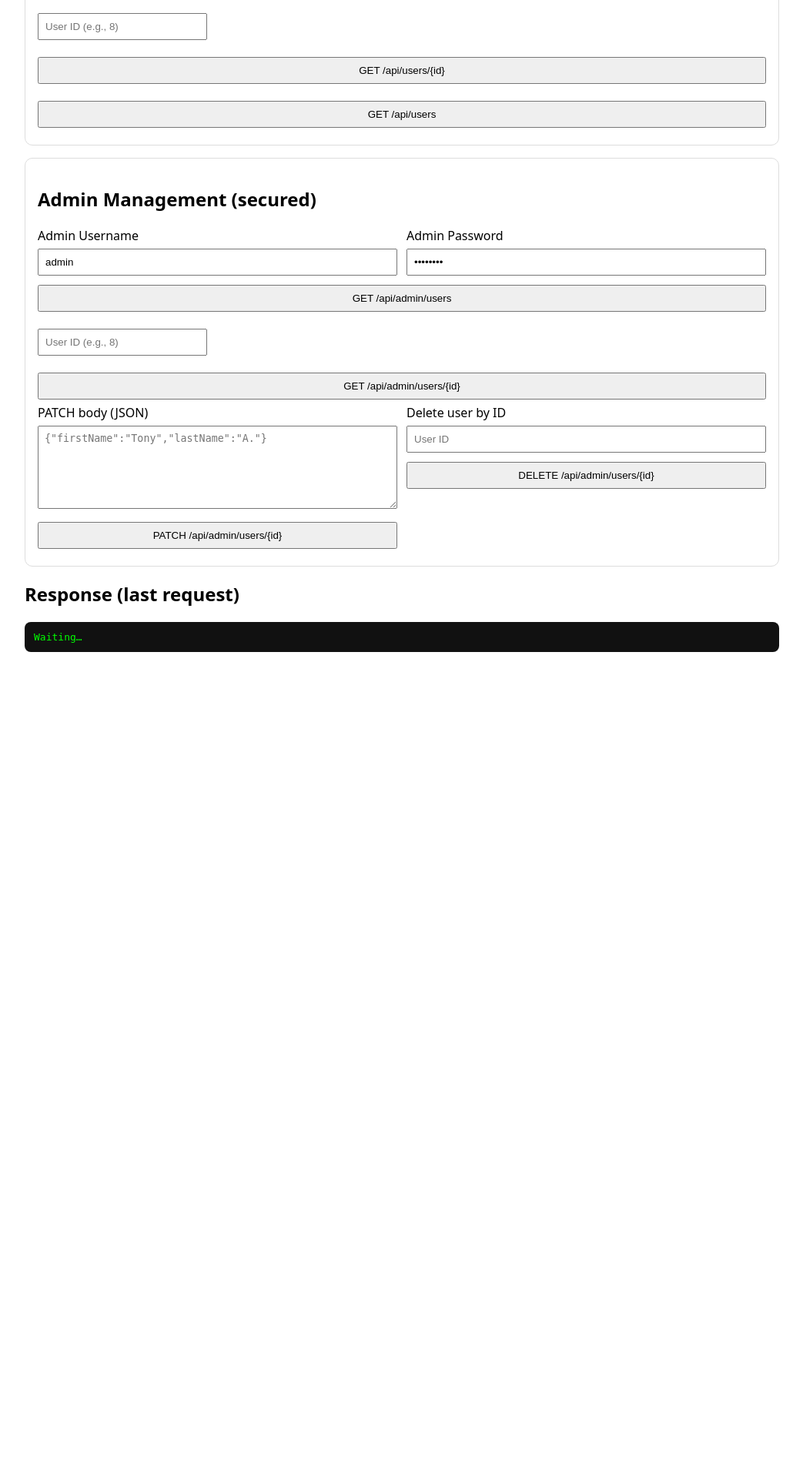
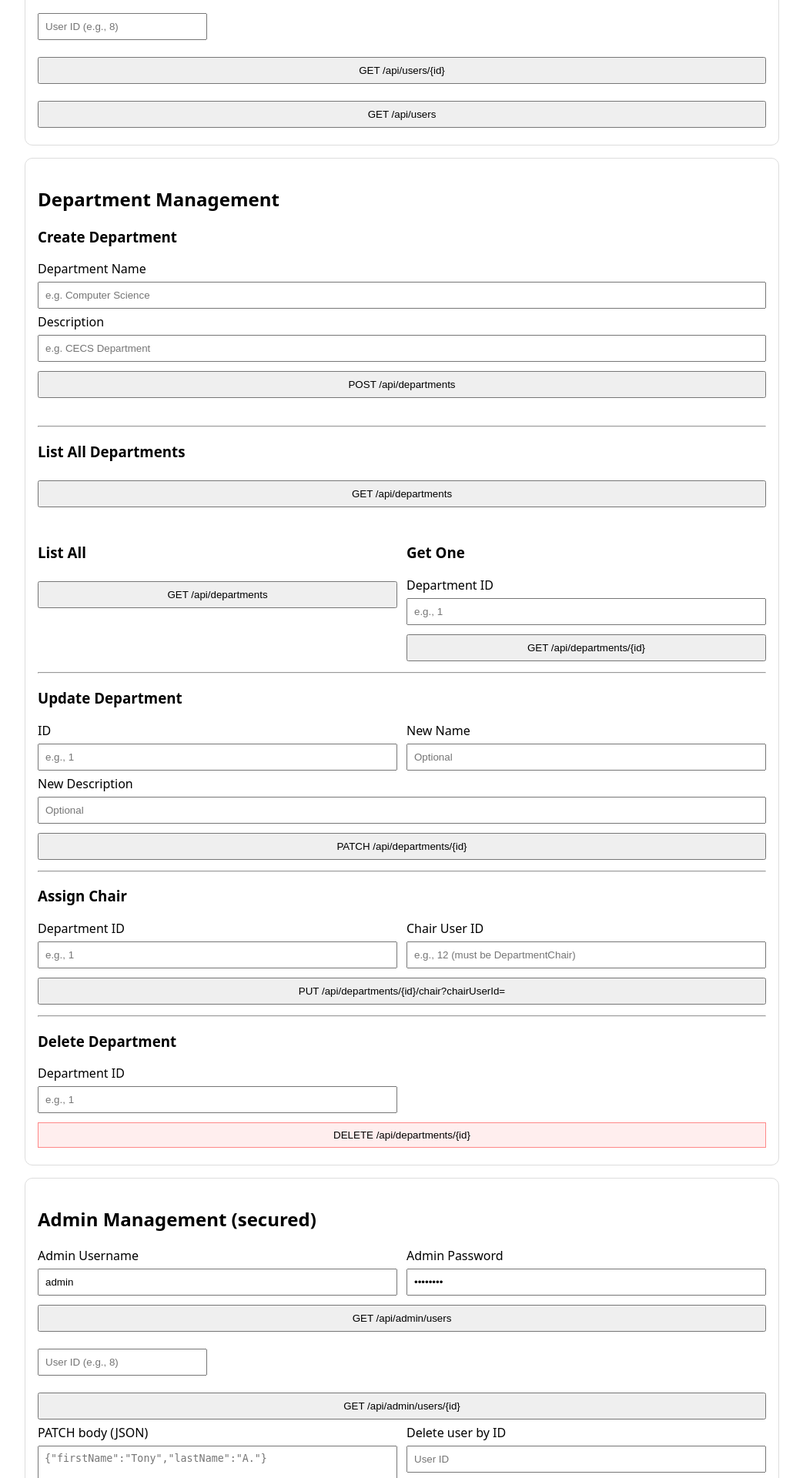
Before and after one commit to erictran739/StudentNest, a Spring Boot app: page /auth-test.html in a window 1280 px wide. Shown: the part 1229-3149 px from the top of the page at 77% size, without its empty margins (118-1161 px from the left). Before the commit the page ends 2076 px from the top, so only its background shows below. Run offline with Spring Boot 4, Linux system fonts and the light colour scheme; some of the project's set-up classes (security, data sources, template engines, error pages and the like) are left out, and stand-ins take their place.

Commit message:
Implemented Department entity with controller, service, and repository Added DepartmentController, DepartmentService, and DepartmentRepository Created DTOs: CreateDepartmentRequest, UpdateDepartmentRequest, DepartmentResponse Linked Department with Professor and Chair entities Updated SecurityConfig for new endpoints

```diff
--- a/backend/pom.xml
+++ b/backend/pom.xml
@@ -63,8 +63,10 @@
   <dependency>
     <groupId>org.projectlombok</groupId>
     <artifactId>lombok</artifactId>
-    <optional>true</optional>
-  </dependency>
+    <version>1.18.32</version>
+    <scope>provided</scope>
+</dependency>
+
 
     <dependency>
       <groupId>com.mysql</groupId>
--- a/backend/src/main/java/edu/csulb/cecs491b/studentnest/entity/Professor.java
+++ b/backend/src/main/java/edu/csulb/cecs491b/studentnest/entity/Professor.java
@@ -18,5 +18,5 @@ public class Professor extends User {
     @Column(length = 50)
     private String office;
 
-    // You can later add a OneToMany<Course> relationship if needed.
+    // we can later add a OneToMany<Course> relationship if needed.
 }
--- a/backend/src/main/resources/static/auth-test.html
+++ b/backend/src/main/resources/static/auth-test.html
@@ -98,6 +98,152 @@
       <div id="u_msg"></div>
     </div>
   </section>
+
+  <section>
+    <h2>Department Management</h2>
+
+    <!-- Create -->
+	<h3>Create Department</h3>
+	  <label>Department Name</label><input id="d_name" placeholder="e.g. Computer Science"><br>
+	  <label>Description</label><input id="d_desc" placeholder="e.g. CECS Department"><br>
+	  <button onclick="createDepartment()">POST /api/departments</button><br><br>
+
+    <hr/>
+
+	<h3>List All Departments</h3>
+	  <button onclick="listDepartments()">GET /api/departments</button><br><br>
+
+    <!-- List / Get -->
+    <div class="row">
+      <div>
+        <h3>List All</h3>
+        <button onclick="deptList()">GET /api/departments</button>
+      </div>
+      <div>
+        <h3>Get One</h3>
+        <label>Department ID</label>
+        <input id="d_id_get" placeholder="e.g., 1">
+        <button onclick="deptGet()">GET /api/departments/{id}</button>
+      </div>
+    </div>
+
+    <hr/>
+
+    <!-- Update -->
+    <h3>Update Department</h3>
+    <div class="row">
+      <div><label>ID</label><input id="d_id_patch" placeholder="e.g., 1"></div>
+      <div><label>New Name</label><input id="d_name_patch" placeholder="Optional"></div>
+    </div>
+    <label>New Description</label>
+    <input id="d_desc_patch" placeholder="Optional">
+    <button onclick="deptUpdate()">PATCH /api/departments/{id}</button>
+
+    <hr/>
+
+    <!-- Assign Chair -->
+    <h3>Assign Chair</h3>
+    <div class="row">
+      <div><label>Department ID</label><input id="d_id_chair" placeholder="e.g., 1"></div>
+      <div><label>Chair User ID</label><input id="d_chair_user" placeholder="e.g., 12 (must be DepartmentChair)"></div>
+    </div>
+    <button onclick="deptAssignChair()">PUT /api/departments/{id}/chair?chairUserId=</button>
+
+    <hr/>
+
+    <!-- Delete -->
+    <h3>Delete Department</h3>
+    <div class="row">
+      <div><label>Department ID</label><input id="d_id_del" placeholder="e.g., 1"></div>
+    </div>
+    <button onclick="deptDelete()" style="background:#fee;border:1px solid #f88;">DELETE /api/departments/{id}</button>
+  </section>
+
+  <script>
+
+	<h3>Assign or Remove Department Chair</h3>
+	  <label>Department ID</label><input id="dept_id" placeholder="e.g. 1"><br>
+	  <label>Chair User ID</label><input id="chair_uid" placeholder="e.g. 11"><br>
+	  <button onclick="assignChair()">PUT /api/departments/{id}/chair?chairUserId=</button>
+	  <button onclick="removeChair()">DELETE /api/departments/{id}/chair?chairUserId=</button>
+	  <div id="deptMsg"></div>
+	</section>
+  // ---------- Departments ----------
+  async function deptCreate() {
+    const body = {
+      name: document.getElementById('d_name').value.trim(),
+      description: document.getElementById('d_desc').value.trim()
+    };
+    const r = await fetch(`${API}/api/departments`, {
+      method: 'POST',
+      headers: {'Content-Type':'application/json'},
+      body: JSON.stringify(body)
+    });
+    const t = await r.text(); let j; try { j = JSON.parse(t); } catch { j = t; }
+    showOut({status:r.status, data:j});
+  }
+
+  async function deptList() {
+    const r = await fetch(`${API}/api/departments`);
+    const t = await r.text(); let j; try { j = JSON.parse(t); } catch { j = t; }
+    showOut({status:r.status, data:j});
+  }
+
+  async function deptGet() {
+    const id = document.getElementById('d_id_get').value.trim();
+    if (!id) return showOut('Enter Department ID.');
+    const r = await fetch(`${API}/api/departments/${id}`);
+    const t = await r.text(); let j; try { j = JSON.parse(t); } catch { j = t; }
+    showOut({status:r.status, data:j});
+  }
+
+  async function deptUpdate() {
+    const id   = document.getElementById('d_id_patch').value.trim();
+    const name = document.getElementById('d_name_patch').value.trim();
+    const desc = document.getElementById('d_desc_patch').value.trim();
+    if (!id) return showOut('Enter Department ID.');
+
+    const payload = {};
+    if (name) payload.name = name;
+    if (desc) payload.description = desc;
+
+    const r = await fetch(`${API}/api/departments/${id}`, {
+      method: 'PATCH',
+      headers: {'Content-Type':'application/json'},
+      body: JSON.stringify(payload)
+    });
+    const t = await r.text(); let j; try { j = JSON.parse(t); } catch { j = t; }
+    showOut({status:r.status, data:j});
+  }
+
+  async function deptAssignChair() {
+    const id = document.getElementById('d_id_chair').value.trim();
+    const chairUserId = document.getElementById('d_chair_user').value.trim();
+    if (!id || !chairUserId) return showOut('Enter Department ID and Chair User ID.');
+
+    // Adjust if your controller uses a different route (e.g., /assign-chair or path variable)
+    const r = await fetch(`${API}/api/departments/${id}/chair?chairUserId=${encodeURIComponent(chairUserId)}`, {
+      method: 'PUT'
+    });
+    const t = await r.text(); let j; try { j = JSON.parse(t); } catch { j = t; }
+    showOut({status:r.status, data:j});
+  }
+
+  async function deptDelete() {
+    const id = document.getElementById('d_id_del').value.trim();
+    if (!id) return showOut('Enter Department ID.');
+    if (!confirm(`Delete department #${id}?`)) return;
+
+    const r = await fetch(`${API}/api/departments/${id}`, { method: 'DELETE' });
+    if (r.status === 204) {
+      showOut({status:r.status, data:'Deleted'});
+    } else {
+      const t = await r.text(); let j; try { j = JSON.parse(t); } catch { j = t; }
+      showOut({status:r.status, data:j});
+    }
+  }
+  </script>
+
 
   <!-- ADMIN MANAGEMENT (secured /api/admin/** via Basic Auth) -->
   <section>
```
Also changed, not shown: backend/src/main/java/edu/csulb/cecs491b/studentnest/config/SecurityConfig.java (+36 -10 lines), backend/src/main/java/edu/csulb/cecs491b/studentnest/controller/DepartmentController.java (added, +66 -0 lines), backend/src/main/java/edu/csulb/cecs491b/studentnest/controller/dto/CreateDepartmentRequest.java (added, +9 -0 lines), backend/src/main/java/edu/csulb/cecs491b/studentnest/controller/dto/DepartmentResponse.java (added, +12 -0 lines), backend/src/main/java/edu/csulb/cecs491b/studentnest/controller/dto/UpdateDepartmentRequest.java (added, +9 -0 lines), backend/src/main/java/edu/csulb/cecs491b/studentnest/entity/Course.java (added, +28 -0 lines), backend/src/main/java/edu/csulb/cecs491b/studentnest/entity/Department.java (+11 -0 lines), backend/src/main/java/edu/csulb/cecs491b/studentnest/repository/DepartmentRepository.java (added, +9 -0 lines), backend/src/main/java/edu/csulb/cecs491b/studentnest/service/DepartmentService.java (added, +119 -0 lines).
